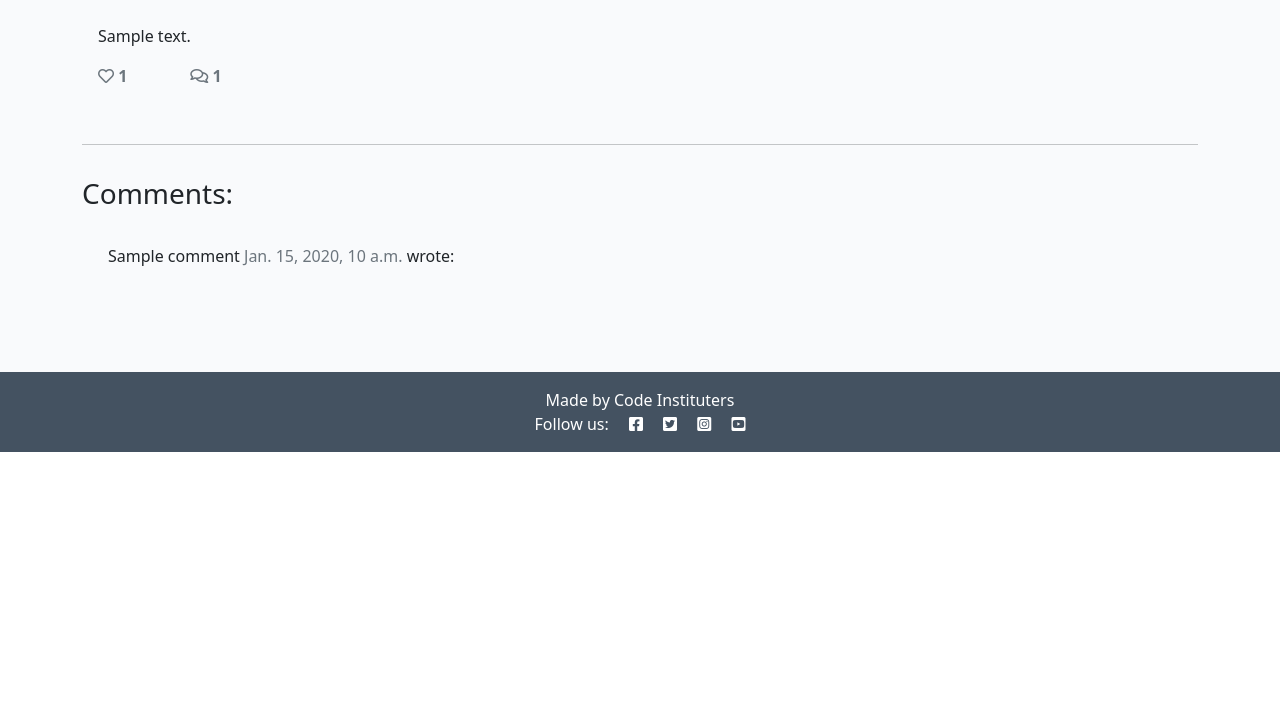
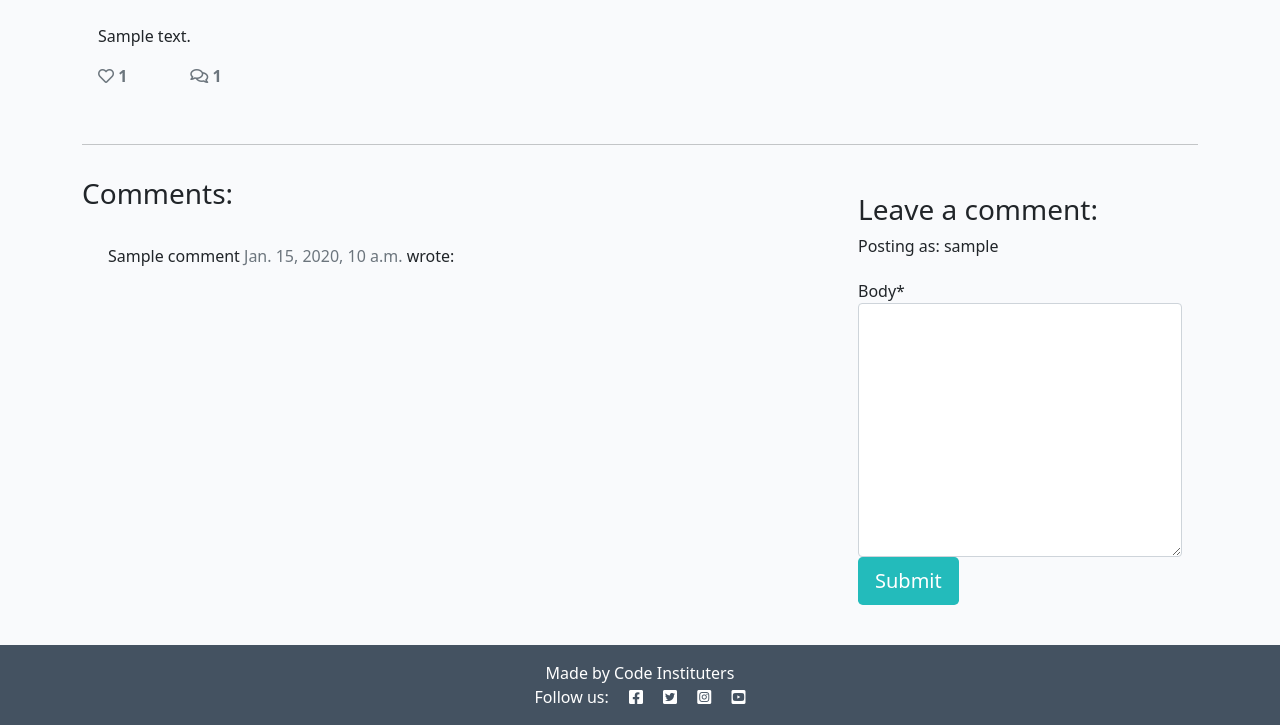
Before and after one commit to belovedpearl/world-talk, a Django app: a page that uses templates/post_detail.html in a window 1280 px wide. Shown: the part 348-1073 px from the top of the page. Before the commit the page ends 800 px from the top, so only its background shows below. Run offline with Django 3.2, Linux system fonts and the light colour scheme; a user stored in the database is signed in; tables that the repository leaves empty hold one stand-in row (values such as "Sample post"); some libraries are stand-ins or nearby versions.

Commit message:
Setup the comments form

```diff
--- /dev/null
+++ b/blog/forms.py
@@ -0,0 +1,8 @@
+from .models import Comments
+from django import forms
+
+
+class CommentForm(forms.ModelForm):
+    class Meta:
+        model = Comments
+        fields = ('body',)
--- a/blog/views.py
+++ b/blog/views.py
@@ -1,6 +1,7 @@
 from django.shortcuts import render, get_object_or_404
 from django.views import generic, View
 from .models import Post
+from .forms import CommentForm
 
 
 class PostList(generic.ListView):
@@ -22,6 +23,7 @@ class PostDetail(View):
             request, 'post_detail.html', {
                 'post': post,
                 'comments': comments,
-                'liked': liked
+                'liked': liked,
+                'comment_form': CommentForm()
             }
         )
--- a/codestar/settings.py
+++ b/codestar/settings.py
@@ -52,6 +52,7 @@ INSTALLED_APPS = [
     'django.contrib.staticfiles',
     'cloudinary',
     'django_summernote',
+    'crispy_forms',
     'blog',
 ]
 
@@ -59,6 +60,8 @@ SITE_ID = 1
 
 LOGIN_REDIRECT_URL = '/'
 LOGOUT_REDIRECT_URL = '/'
+
+CRISPY_TEMPLATE_PACK = 'bootstrap4'
 
 MIDDLEWARE = [
     'django.middleware.security.SecurityMiddleware',
--- a/requirements.txt
+++ b/requirements.txt
@@ -4,6 +4,7 @@ dj-database-url==0.5.0
 dj3-cloudinary-storage==0.0.6
 Django==3.2.20
 django-allauth==0.55.0
+django-crispy-forms==1.14.0
 django-summernote==0.8.20.0
 gunicorn==21.2.0
 oauthlib==3.2.2
--- a/templates/post_detail.html
+++ b/templates/post_detail.html
@@ -1,4 +1,6 @@
-{% extends 'base.html' %} {% block content %}
+{% extends 'base.html' %}
+{% load crispy_forms_tags %}
+ {% block content %}
 
 <div class="masthead">
     <div class="container">
@@ -80,6 +82,22 @@
         <div class="col-md-4 card mb-4  mt-3 ">
             <div class="card-body">
                 <!-- For later -->
+                {% if commented %}
+                <div class="alert alert-success" role="alert">
+                    Your comment is awaiting approval
+                </div>
+                {% else %}
+                {% if user.is_authenticated %}
+
+                <h3>Leave a comment:</h3>
+                <p>Posting as: {{ user.username }}</p>
+                <form method="post" style="margin-top: 1.3em;">
+                    {{ comment_form | crispy }}
+                    {% csrf_token %}
+                    <button type="submit" class="btn btn-signup btn-lg">Submit</button>
+                </form>
+                {% endif %}
+                {% endif %}
             </div>
         </div>
     </div>
```
